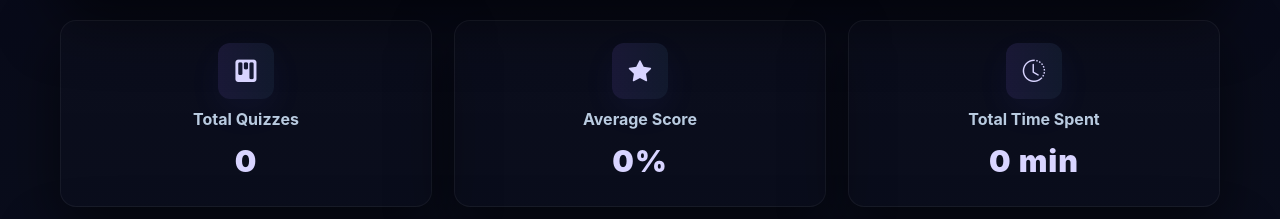
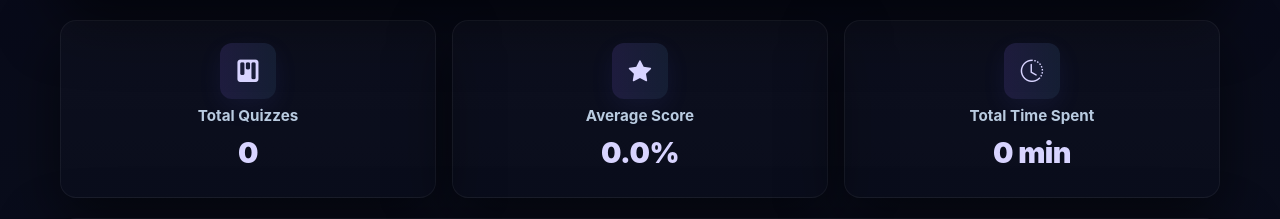
Before and after one commit to Lohithkumar088/INTELLIGENT-QUIZ-MANAGEMENT-SYSTEM, a Django app: page /my-quizzes/ in a window 1280 px wide. Shown: the part 309-528 px from the top of the page. Run offline with Django 5.2, Linux system fonts and the light colour scheme; a user stored in the database is signed in; data comes from the database, SQL or seed files in the repository.

Commit message:
Format dashboard score floats and make 3 stat cards responsive on mobile

```diff
--- a/templates/users/dashboard.html
+++ b/templates/users/dashboard.html
@@ -89,19 +89,19 @@
   .cards-row {
     display: grid;
     grid-template-columns: repeat(3, 1fr);
-    gap: 22px;
+    gap: 16px;
     margin: 20px 0;
   }
-  @media (max-width: 920px) {
+  @media (max-width: 768px) {
     .cards-row {
-      grid-template-columns: 1fr;
+      grid-template-columns: repeat(3, 1fr);
+      gap: 8px;
     }
   }
 
   .score-card {
     border-radius: 16px;
-    padding: 22px;
-    min-height: 150px;
+    padding: clamp(12px, 3vw, 22px);
     display: flex;
     flex-direction: column;
     justify-content: center;
@@ -109,7 +109,7 @@
     text-align: center;
     background: linear-gradient(
       180deg,
-      rgba(255, 255, 255, 0.01),
+      rgba(255, 255, 255, 0.02),
       rgba(255, 255, 255, 0.008)
     );
     border: 1px solid var(--glass-border);
@@ -119,38 +119,40 @@
       box-shadow 0.22s ease;
   }
   .score-card:hover {
-    transform: translateY(-8px);
-    box-shadow: 0 40px 120px rgba(6, 10, 24, 0.78);
-    border-color: rgba(140, 110, 255, 0.08);
+    transform: translateY(-4px);
+    box-shadow: 0 20px 50px rgba(6, 10, 24, 0.78);
+    border-color: rgba(140, 110, 255, 0.15);
   }
 
   .score-icon {
-    width: 56px;
-    height: 56px;
+    width: clamp(38px, 8vw, 56px);
+    height: clamp(38px, 8vw, 56px);
     border-radius: 12px;
     display: flex;
     align-items: center;
     justify-content: center;
-    margin-bottom: 8px;
+    margin-bottom: 6px;
     background: linear-gradient(
       90deg,
-      rgba(139, 108, 255, 0.12),
-      rgba(106, 174, 255, 0.08)
+      rgba(139, 108, 255, 0.15),
+      rgba(106, 174, 255, 0.1)
     );
-    box-shadow: 0 12px 34px rgba(108, 99, 255, 0.06);
+    box-shadow: 0 8px 24px rgba(108, 99, 255, 0.08);
     color: var(--hero-text);
-    font-size: 1.4rem;
+    font-size: clamp(1.1rem, 3vw, 1.4rem);
   }
   .stat-title {
     color: var(--muted);
     font-weight: 700;
-    margin-bottom: 8px;
+    font-size: clamp(0.72rem, 2.5vw, 0.95rem);
+    margin-bottom: 4px;
   }
   .stat-value {
     color: var(--hero-text);
-    font-size: 1.9rem;
+    font-size: clamp(1.1rem, 3.8vw, 1.8rem);
     font-weight: 900;
-    letter-spacing: 1px;
+    letter-spacing: -0.5px;
+    word-break: break-word;
   }
 
   /* charts panel (glass) */
@@ -380,7 +382,7 @@
     <div class="score-card">
       <div class="score-icon"><i class="bi bi-star-fill"></i></div>
       <div class="stat-title">Average Score</div>
-      <div class="stat-value">{{ avg_score|default:0 }}%</div>
+      <div class="stat-value">{{ avg_score|default:0|floatformat:1 }}%</div>
     </div>
 
     <div class="score-card">
@@ -439,7 +441,7 @@
             <div class="perf-title">Best Performance</div>
             {% if best_attempt %}
             <div class="perf-value" style="color: #8f85ff">
-              {{ best_attempt.category }} — {{ best_attempt.score_percentage }}%
+              {{ best_attempt.category }} — {{ best_attempt.score_percentage|floatformat:1 }}%
             </div>
             {% else %}
             <div class="perf-value" style="color: var(--muted)">
@@ -458,8 +460,7 @@
             <div class="perf-title">Needs Improvement</div>
             {% if needs_improve %}
             <div class="perf-value" style="color: #ff7a7a">
-              {{ needs_improve.category }} — {{ needs_improve.score_percentage
-              }}%
+              {{ needs_improve.category }} — {{ needs_improve.score_percentage|floatformat:1 }}%
             </div>
             {% else %}
             <div class="perf-value" style="color: var(--muted)">
```
